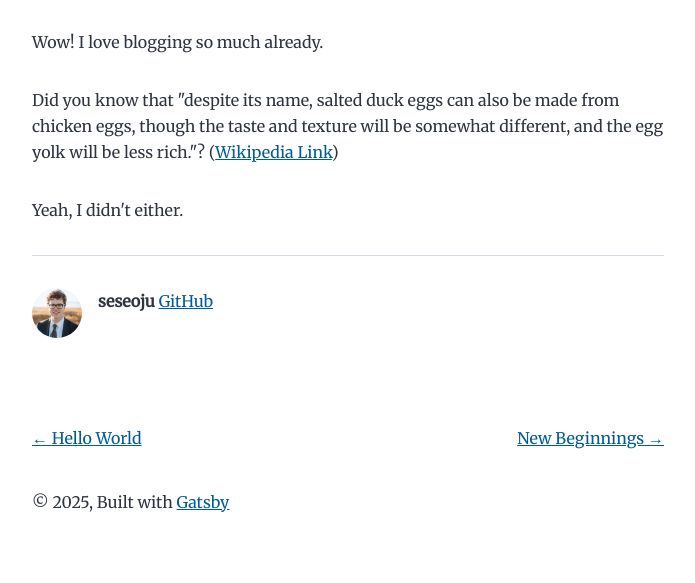
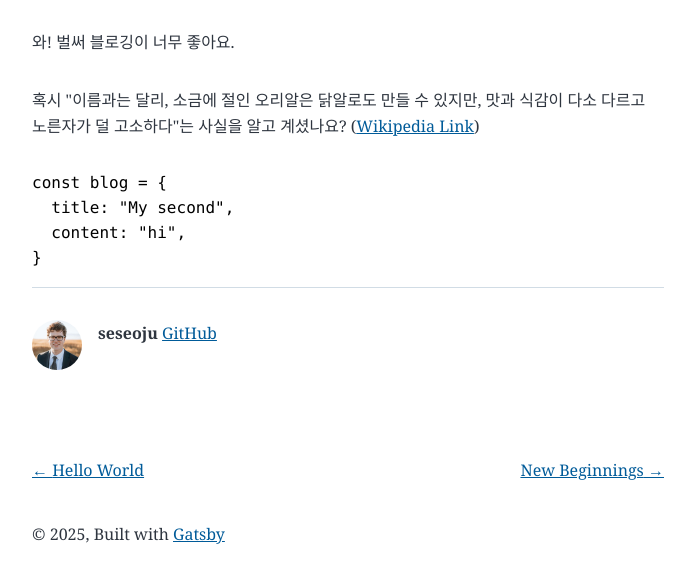
Before and after one commit to seseoju/seseoju.github.io, a Gatsby site: page /my-second-post/ in a window 1280 px wide. Shown: the part 211-794 px from the top of the page, without its empty margins (292-987 px from the left). Built offline with nearby package versions, Linux system fonts and the light colour scheme; Gatsby itself is replaced by a stand-in of ours; some packages are replaced by stand-ins of ours; code samples lack their colours; a web font is replaced by a local one.

Commit message:
feat: switch to pretendard font

````diff
--- a/content/blog/my-second-post/index.md
+++ b/content/blog/my-second-post/index.md
@@ -3,11 +3,14 @@ title: My Second Post!
 date: "2015-05-06T23:46:37.121Z"
 ---
 
-Wow! I love blogging so much already.
+와! 벌써 블로깅이 너무 좋아요.
 
-Did you know that "despite its name, salted duck eggs can also be made from
-chicken eggs, though the taste and texture will be somewhat different, and the
-egg yolk will be less rich."?
+혹시 "이름과는 달리, 소금에 절인 오리알은 닭알로도 만들 수 있지만, 맛과 식감이 다소 다르고 노른자가 덜 고소하다"는 사실을 알고 계셨나요?
 ([Wikipedia Link](https://en.wikipedia.org/wiki/Salted_duck_egg))
 
-Yeah, I didn't either.
+```js
+const blog = {
+  title: "My second",
+  content: "hi",
+}
+```
--- a/gatsby-browser.js
+++ b/gatsby-browser.js
@@ -1,6 +1,3 @@
-// custom typefaces
-import "@fontsource-variable/montserrat"
-import "@fontsource/merriweather"
 // normalize CSS across browsers
 import "./src/normalize.css"
 // custom CSS styles
--- a/package.json
+++ b/package.json
@@ -8,8 +8,6 @@
     "url": "https://github.com/gatsbyjs/gatsby/issues"
   },
   "dependencies": {
-    "@fontsource-variable/montserrat": "^5.0.17",
-    "@fontsource/merriweather": "^5.0.8",
     "gatsby": "^5.14.6",
     "gatsby-plugin-feed": "^5.14.0",
     "gatsby-plugin-image": "^3.14.0",
--- /dev/null
+++ b/src/font.css
@@ -0,0 +1,80 @@
+@font-face {
+  font-family: "Pretendard";
+  font-style: normal;
+  font-weight: 100;
+  font-display: swap;
+  src: url("./fonts/static/woff2/Pretendard-Thin.woff2") format("woff2"),
+    url("./fonts/static/woff/Pretendard-Thin.woff") format("woff");
+}
+
+@font-face {
+  font-family: "Pretendard";
+  font-style: normal;
+  font-weight: 200;
+  font-display: swap;
+  src: url("./fonts/static/woff2/Pretendard-ExtraLight.woff2") format("woff2"),
+    url("./fonts/static/woff/Pretendard-ExtraLight.woff") format("woff");
+}
+
+@font-face {
+  font-family: "Pretendard";
+  font-style: normal;
+  font-weight: 300;
+  font-display: swap;
+  src: url("./fonts/static/woff2/Pretendard-Light.woff2") format("woff2"),
+    url("./fonts/static/woff/Pretendard-Light.woff") format("woff");
+}
+
+@font-face {
+  font-family: "Pretendard";
+  font-style: normal;
+  font-weight: 400;
+  font-display: swap;
+  src: url("./fonts/static/woff2/Pretendard-Regular.woff2") format("woff2"),
+    url("./fonts/static/woff/Pretendard-Regular.woff") format("woff");
+}
+
+@font-face {
+  font-family: "Pretendard";
+  font-style: normal;
+  font-weight: 500;
+  font-display: swap;
+  src: url("./fonts/static/woff2/Pretendard-Medium.woff2") format("woff2"),
+    url("./fonts/static/woff/Pretendard-Medium.woff") format("woff");
+}
+
+@font-face {
+  font-family: "Pretendard";
+  font-style: normal;
+  font-weight: 600;
+  font-display: swap;
+  src: url("./fonts/static/woff2/Pretendard-SemiBold.woff2") format("woff2"),
+    url("./fonts/static/woff/Pretendard-SemiBold.woff") format("woff");
+}
+
+@font-face {
+  font-family: "Pretendard";
+  font-style: normal;
+  font-weight: 700;
+  font-display: swap;
+  src: url("./fonts/static/woff2/Pretendard-Bold.woff2") format("woff2"),
+    url("./fonts/static/woff/Pretendard-Bold.woff") format("woff");
+}
+
+@font-face {
+  font-family: "Pretendard";
+  font-style: normal;
+  font-weight: 800;
+  font-display: swap;
+  src: url("./fonts/static/woff2/Pretendard-ExtraBold.woff2") format("woff2"),
+    url("./fonts/static/woff/Pretendard-ExtraBold.woff") format("woff");
+}
+
+@font-face {
+  font-family: "Pretendard";
+  font-style: normal;
+  font-weight: 900;
+  font-display: swap;
+  src: url("./fonts/static/woff2/Pretendard-Black.woff2") format("woff2"),
+    url("./fonts/static/woff/Pretendard-Black.woff") format("woff");
+}
--- a/src/style.css
+++ b/src/style.css
@@ -1,3 +1,6 @@
+/*  import font */
+@import url("./font.css");
+
 /* CSS Custom Properties Definitions */
 
 :root {
@@ -27,12 +30,11 @@
   --spacing-20: 5rem;
   --spacing-24: 6rem;
   --spacing-32: 8rem;
-  --fontFamily-sans: "MontserratVariable", system-ui, -apple-system,
-    BlinkMacSystemFont, "Segoe UI", Roboto, "Helvetica Neue", Arial, "Noto Sans",
-    sans-serif, "Apple Color Emoji", "Segoe UI Emoji", "Segoe UI Symbol",
-    "Noto Color Emoji";
-  --fontFamily-serif: "Merriweather", "Georgia", Cambria, "Times New Roman",
-    Times, serif;
+  --fontFamily-sans: "Pretendard", system-ui, -apple-system, BlinkMacSystemFont,
+    "Segoe UI", Roboto, "Helvetica Neue", Arial, "Noto Sans", sans-serif,
+    "Apple Color Emoji", "Segoe UI Emoji", "Segoe UI Symbol", "Noto Color Emoji";
+  --fontFamily-serif: "Pretendard", "Georgia", Cambria, "Times New Roman", Times,
+    serif;
   --font-body: var(--fontFamily-serif);
   --font-heading: var(--fontFamily-sans);
   --fontWeight-normal: 400;
````
Also changed, not shown: markdown/checklist.md (added, +5 -0 lines), 1 other file.
